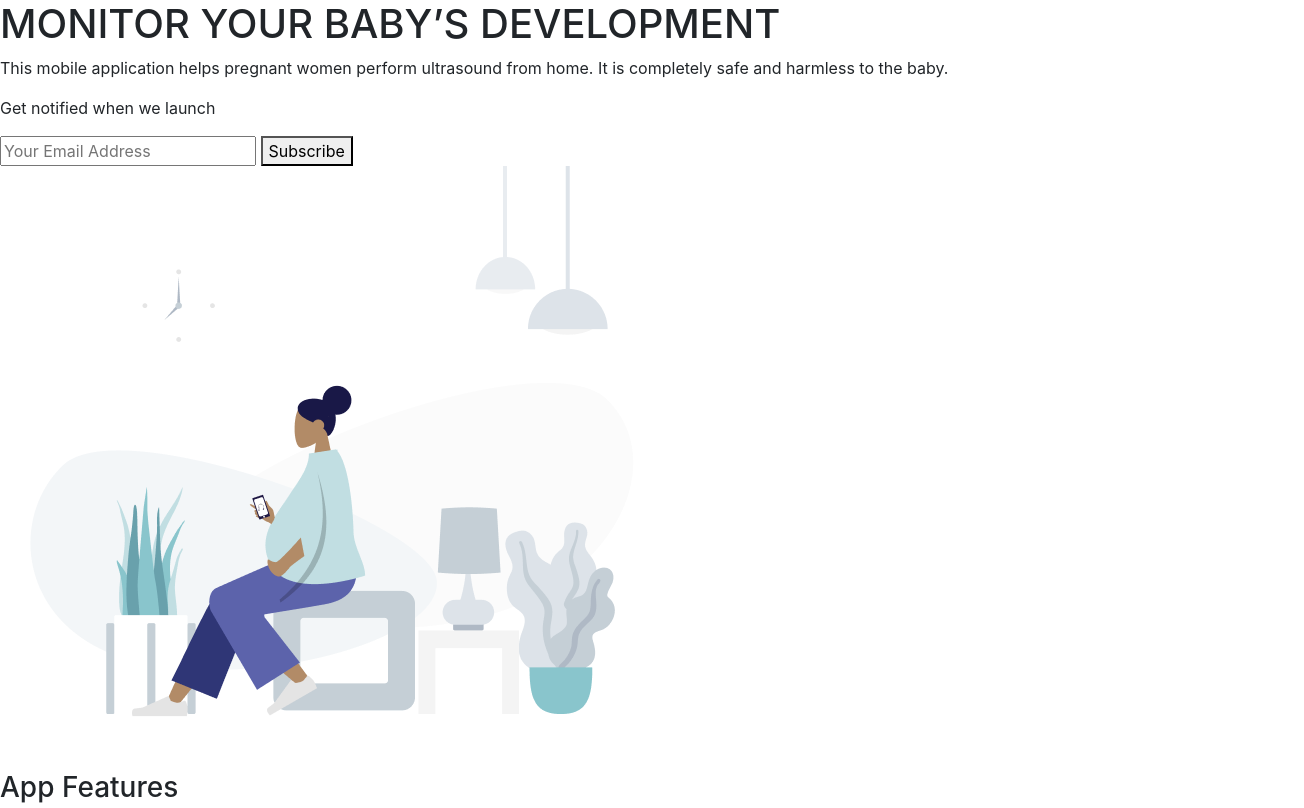
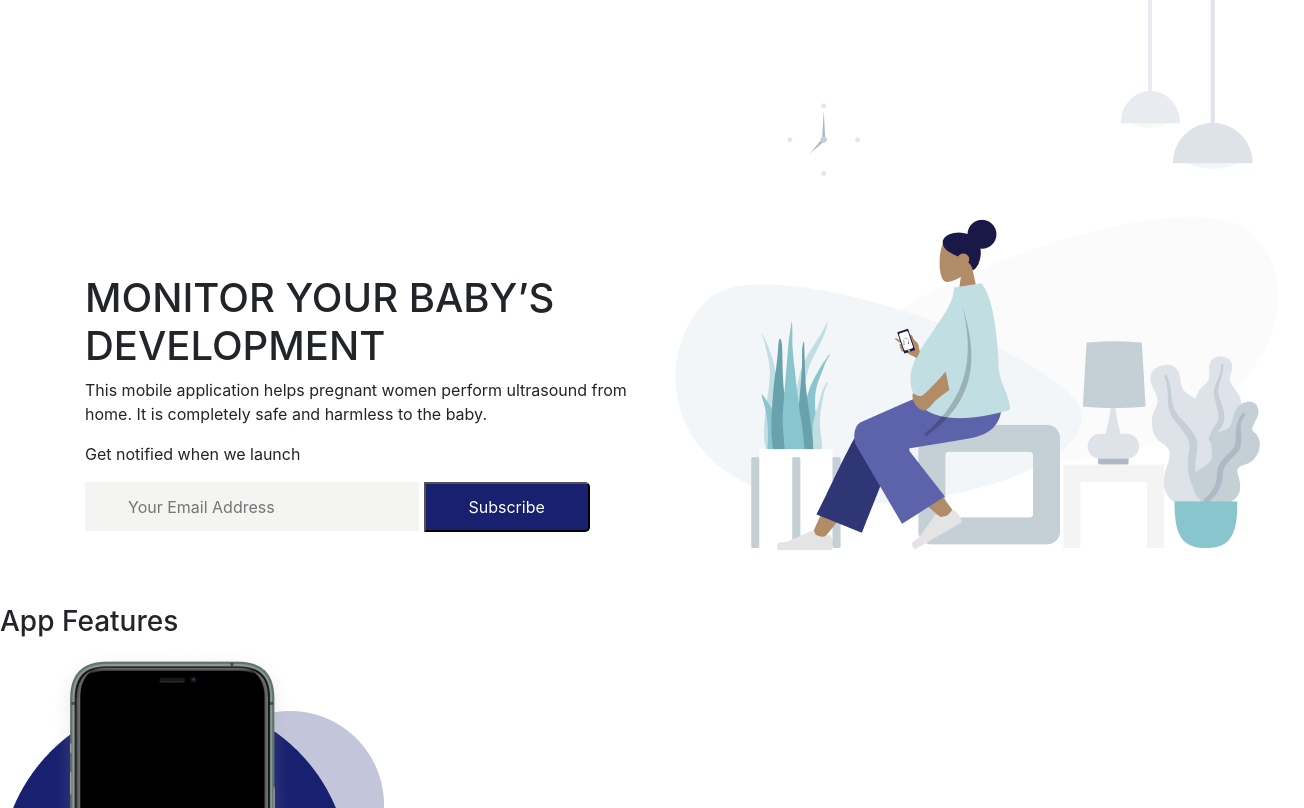
Before and after one commit to Trillzdboy/feotuscare, a plain HTML site: page index.html in a window 1280 px wide. Shown: the top 808 px of the page, 1304 px wide, since content can reach past the window. Drawn offline with nearby package versions, Linux system fonts and the light colour scheme.

Commit message:
Hero Section Basic Styling

```diff
--- a/assets/css/main.css
+++ b/assets/css/main.css
@@ -0,0 +1,42 @@
+.s1_header_grid{
+    display: grid;
+    grid-template-columns: repeat(4, 1fr);
+    grid-template-rows: repeat(3, auto);
+    grid-gap: 10px;
+    grid-template-areas: "information information img_description img_description"
+                         "information information img_description img_description"
+                         "information information img_description img_description"
+}
+
+.information{
+    grid-area: information;
+    grid-row: 2;
+    padding-top: 200px;
+}
+.img_description{
+    grid-area: img_description;
+}
+
+
+
+
+
+
+
+
+
+
+
+.subscribe_button{
+    padding: 11px 43px;
+   /* width: 170px;
+    height: 49px;*/
+    background: #18206F;
+    border-radius: 0px 5px 5px 0px;
+}
+.vanish{
+    border: none;
+    padding: 11px 43px;
+    height: 49px;
+    background-color: #F4F4F2;
+}
--- a/index.html
+++ b/index.html
@@ -16,15 +16,23 @@
   <body>
     <!-- s1_header -->
       <section id="s1_header">
+      <div class="container s1_header_grid">
+
+      <div class="information">
       <h1>MONITOR YOUR BABY’S DEVELOPMENT</h1>
       <p>This mobile application helps pregnant women perform ultrasound from home. It is completely safe and harmless to the baby.</p>
       <p>Get notified when we launch</p>
       <form action="">
-          <input type="text" placeholder="Your Email Address">
-          <button>Subscribe</button>
+          <input type="text" placeholder="Your Email Address" class="vanish">
+          <button class="subscribe_button text-white">Subscribe</button>
       </form>
+      </div>
+
+      <div class="img_description">
       <img src="/assets/images/heroimage.png" alt="">
+      </div>
 
+      </div>
       </section>
 
     <!-- s2_app_features1 -->
```
